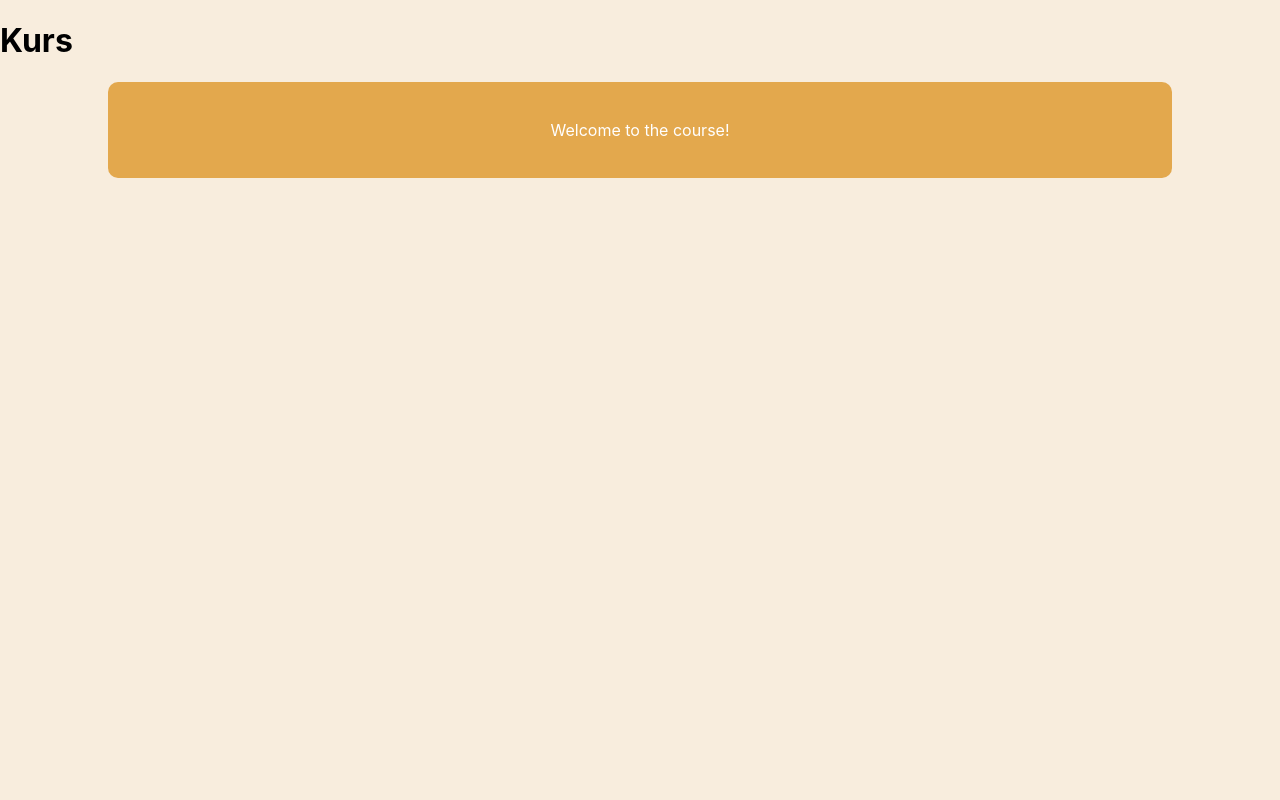
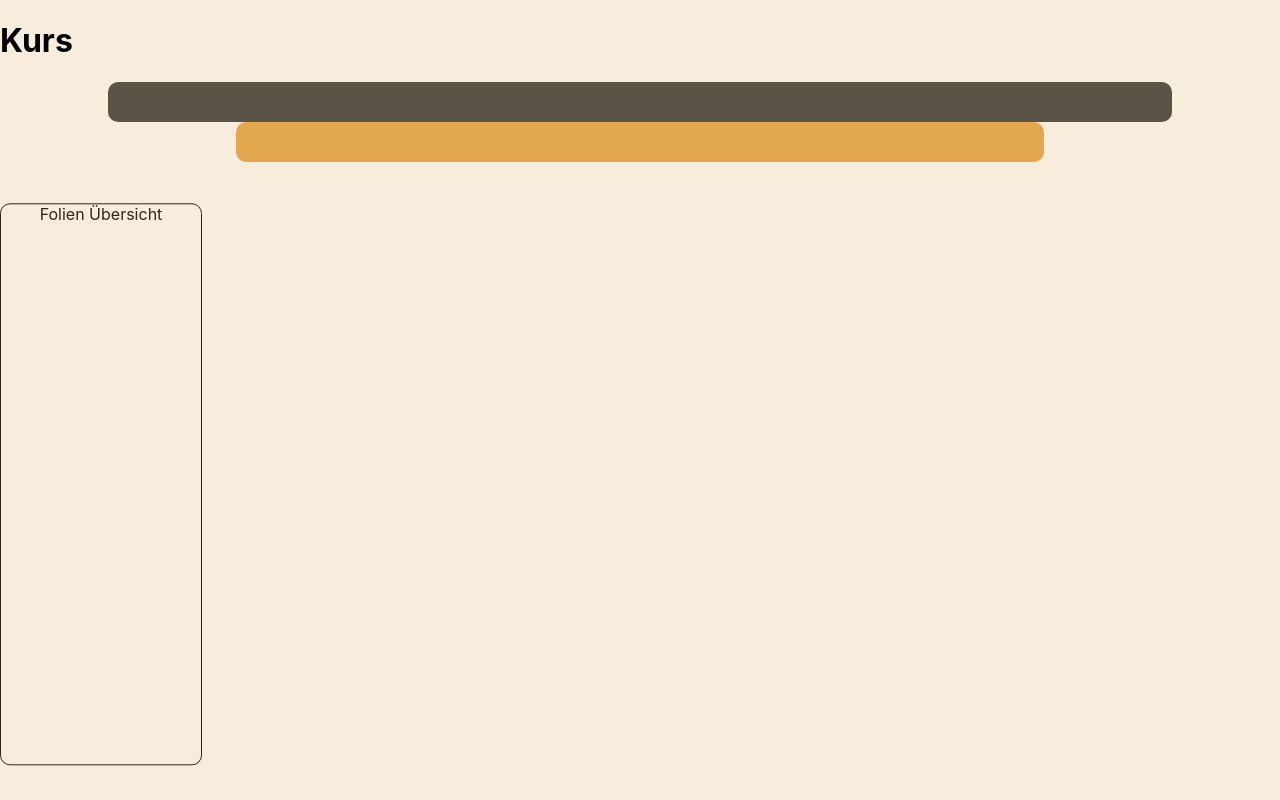
Before and after one commit to JaferShar/Webbaukasten, a React (Create React App) app in the folder client/view-code/: page / in a window 1280 px wide. Built offline with nearby package versions, Linux system fonts and the light colour scheme.

Commit message:
Work on Course tyling

```diff
--- /dev/null
+++ b/client/view-code/src/Components/ScreenContainer.js
@@ -0,0 +1,12 @@
+import React from 'react';
+import '../Styling/SiteStyling/ScreenContainer.css'
+
+function MyComponent() {
+    return (
+        <div className="ScreenContainer">
+            Folien Übersicht
+        </div>
+    );
+}
+
+export default MyComponent;
--- a/client/view-code/src/Sites/Course.js
+++ b/client/view-code/src/Sites/Course.js
@@ -4,16 +4,29 @@ import App from '../App';
 import '../Styling/SiteStyling/Course.css'
 import '../Styling/SiteStyling/TextContainer.css'
 import TextContainer from './TextContainer'
+import ScreenContainer from '../Components/ScreenContainer'
+import '../Styling/SiteStyling/ScreenContainer.css'
+
+
 
 
 function Course () {
-    return (
-    <div className="background">
-      <h1 Course ="header">Kurs</h1>
-     <div className="course">
-        <TextContainer text="Welcome to the course!" />
+  return (
+  <><div className="background">
+      <h1 Course="header">Kurs</h1>
+      <div className="course">
       </div>
-    </div>)
+      <div className="textContainer1">
+                  <textContainer text="Text for container 1"  />
+                </div>
+                <div className="textContainer2">
+                  <textContainer text="Text for container 2"  />
+                </div>
+    </div><div>
+        <ScreenContainer>
+
+        </ScreenContainer>
+      </div></>)
 }
 
 export default Course;
--- a/client/view-code/src/Sites/TextContainer.js
+++ b/client/view-code/src/Sites/TextContainer.js
@@ -3,9 +3,11 @@ import '../Styling/SiteStyling/TextContainer.css';
 
 function TextContainer(props) {
   return (
-    <div className="text-container">
-      <p>{props.text}</p>
-    </div>
+    <><div className="textContainer1">
+      ...
+    </div><div className="textContainer2">
+        ...k
+      </div></>
   );
 }
 
--- /dev/null
+++ b/client/view-code/src/Styling/SiteStyling/ScreenContainer.css
@@ -0,0 +1,12 @@
+.ScreenContainer {
+    position: absolute;
+    left: 0px;
+    width: 200px;
+    height: 70%;
+    border: 1px solid black;
+    background-color: transparent;
+    border-radius: 10px;
+    top: 50%;
+    transform: translateY(-35%);
+    text-align: center;
+}
--- a/client/view-code/src/Styling/SiteStyling/TextContainer.css
+++ b/client/view-code/src/Styling/SiteStyling/TextContainer.css
@@ -1,4 +1,4 @@
-.text-container {
+.header {
     width: 80%;
     margin: 0 auto;
     padding: 20px;
@@ -6,9 +6,26 @@
     border-radius: 10px;
   }
 
-  .text-container p {
+  .header p {
     font-size: 16px;
     line-height: 1.5;
     color: rgb(255, 255, 255);
     text-align: center;
   }
+
+
+  .textContainer1 {
+    width: 80%;
+    margin: 0 auto;
+    padding: 20px;
+    background-color: #373229d2;
+    border-radius: 10px;
+}
+
+.textContainer2 {
+  width: 60%;
+  margin: 0 auto;
+  padding: 20px;
+  background-color: #df992fd2;
+  border-radius: 10px;
+}
```
